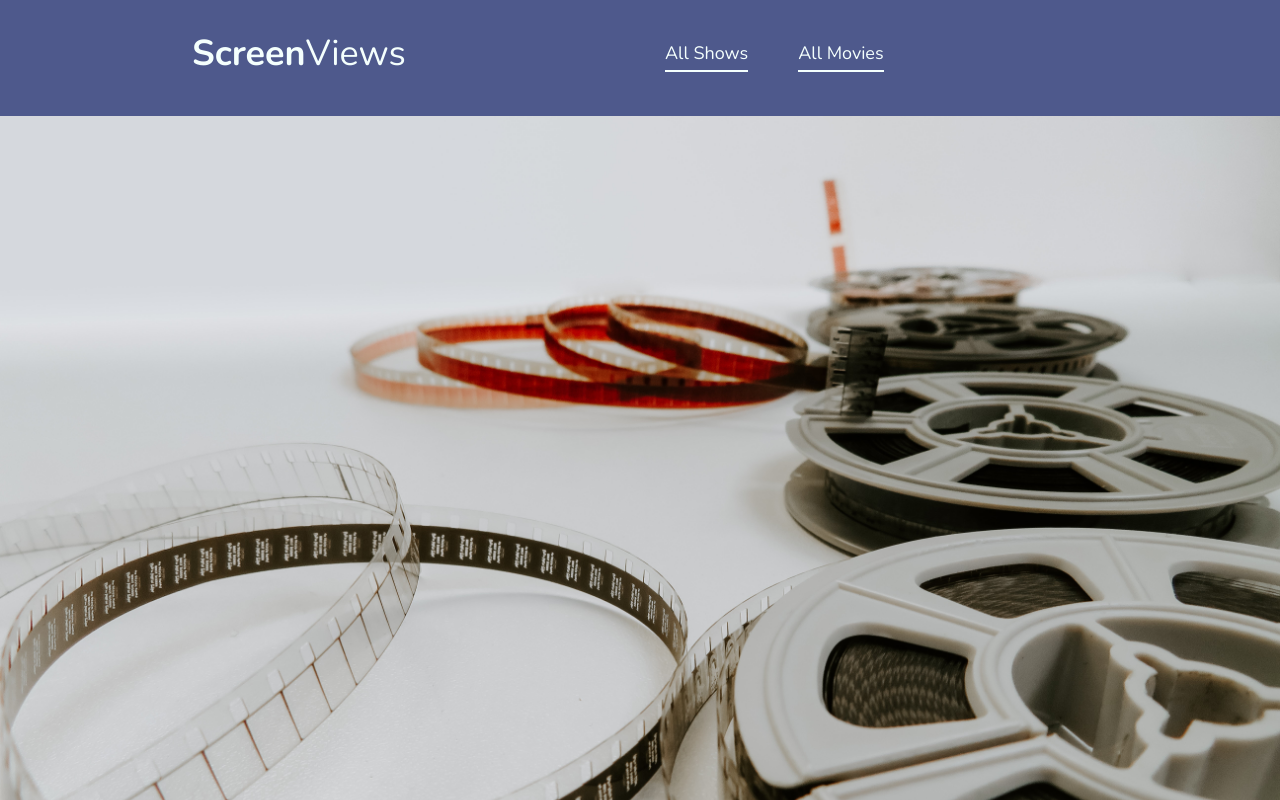
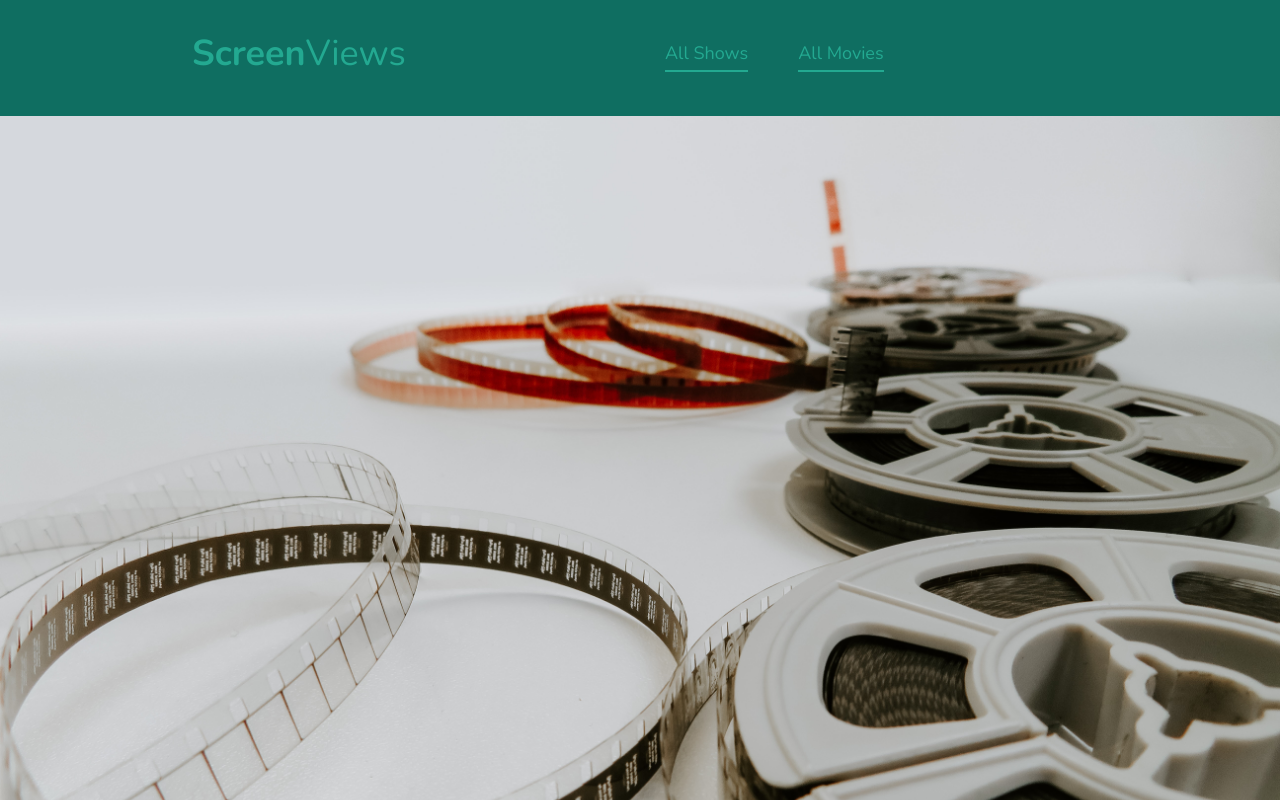
Before and after one commit to joinpursuit/8-0-react-crud-lab, a React (Create React App) app: page / in a window 1280 px wide. Shown: the top 800 px of the page. Built offline with nearby package versions, Linux system fonts and the light colour scheme.

Commit message:
sprinkle of css

```diff
--- a/src/components/movies/Movie.css
+++ b/src/components/movies/Movie.css
@@ -6,7 +6,7 @@
   .movies-movie {
     border: 1px solid var(--primary);
     border-radius: 3px;
-    color: var(--gray);
+    color: palevioletred;
     display: grid;
     grid-template-rows: auto 1fr auto;
   }
@@ -17,7 +17,7 @@
 
   .movies-movie aside {
     background: var(--primary);
-    color: var(--light);
+    color: pink;
   }
 
   .movies-movie aside p {
@@ -35,7 +35,7 @@
   .movies-movie aside button {
     background: none;
     border: none;
-    color: var(--light);
+    color: rgb(240, 191, 240);
     cursor: pointer;
     margin: 10px 25px;
     text-decoration: underline;
--- a/src/components/movies/MovieListing.css
+++ b/src/components/movies/MovieListing.css
@@ -1,7 +1,7 @@
 .movie {
     border: 1px solid var(--primary);
     border-radius: 3px;
-    color: var(--gray);
+    color: palevioletred;
     display: grid;
     grid-template-rows: auto 1fr auto;
     padding: 10px 25px;
@@ -9,7 +9,7 @@
 
   .movie a {
     border-bottom: 1px solid var(--primary);
-    color: var(--primary);
+    color: rgb(255, 178, 106);
     text-decoration: none;
   }
 
--- a/src/components/movies/MoviesForm.css
+++ b/src/components/movies/MoviesForm.css
@@ -54,7 +54,7 @@ form {
     -webkit-box-shadow: inset 0px 1px 0px 0px dodgerblue;
     box-shadow: inset 0px 1px 0px 0px dodgerblue;
     background-color: var(--primary);
-    border: 1px solid darkblue;
+    border: 1px solid rgb(129, 129, 232);
     display: inline-block;
     cursor: pointer;
     color: #ffffff;
--- a/src/index.css
+++ b/src/index.css
@@ -3,8 +3,8 @@
 :root {
   --dark: #241715;
   --gray: #3d3d3d;
-  --light: #f4fffd;
-  --primary: #4e598c;
+  --light: #23a991;
+  --primary: #0f6e61;
   --error: #ed254e;
   --primary-font: "Nunito", sans-serif;
 }
```
